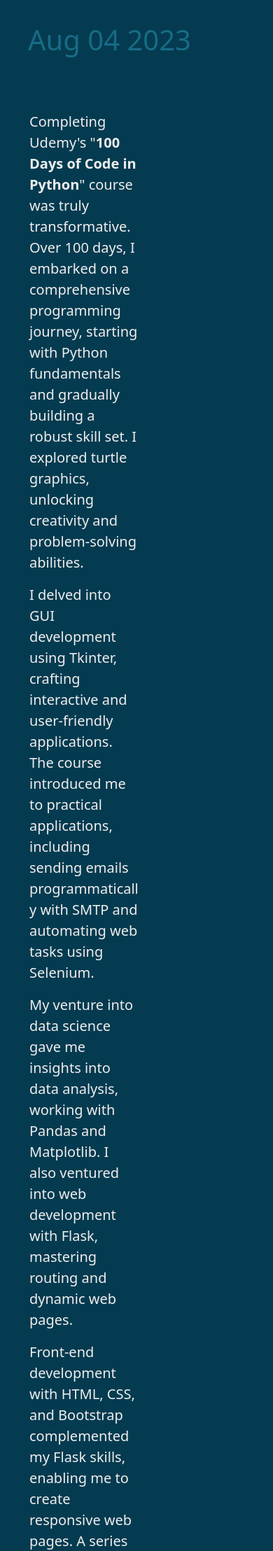
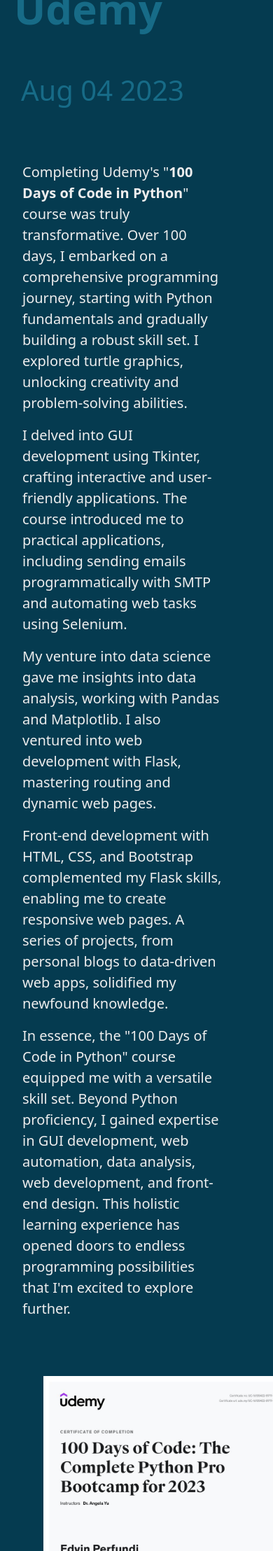
Before and after one commit to viiniiii/portfolio_edvin, a Django app: page /blog/1/ in a window 390 px wide; the page is wider, and only the part inside the window is pictured. Shown: the part 384-2600 px from the top of that part at 70% size. Run offline with Django 4.2, Linux system fonts and the light colour scheme; data comes from the database, SQL or seed files in the repository; parts of the project's set-up code (start-up, migrations or seed data) failed here and were passed over.

Commit message:
Update detail.css

```diff
--- a/blog/static/blog/detail.css
+++ b/blog/static/blog/detail.css
@@ -24,24 +24,40 @@
 }
 
 .image{
-    width: 30%;
-    padding: 30px 20px;
+    width: 500px;
+    padding: 30px 0px;
 }
 
 .text{
-    width: 70%;
-    padding: 30px 20px;
+    width: 1100px;
+    padding: 30px 0px 30px 20px;
 }
-.container {
+.container-fluid{
     display: inline-flex;
     gap: 5px;
 }
+@media (max-width: 768px) {
+    .container-fluid {
+        flex-direction: column;
+    }
+    h1{
+        text-align: left;
+        padding-left: 20px;
+    }
+    h4{
+        padding-left: 30px;
+    }
+    .text {
+        width: 100%;
+        padding: 30px 10px;
+    }
+    .image img {
+        max-width: 80%;
+        height: auto;
+    }
 
-@media (max-width: 768px) {
-    .container {
-        flex-direction: column;
-        align-items: flex-start;
-        padding: 0px;
+    .image {
+        text-align: center;
     }
 }
 
```
